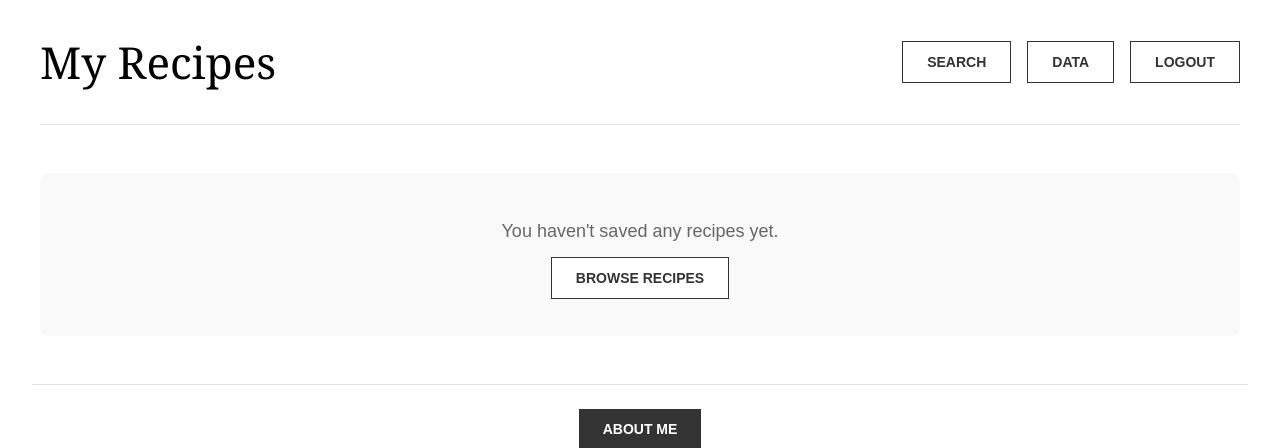
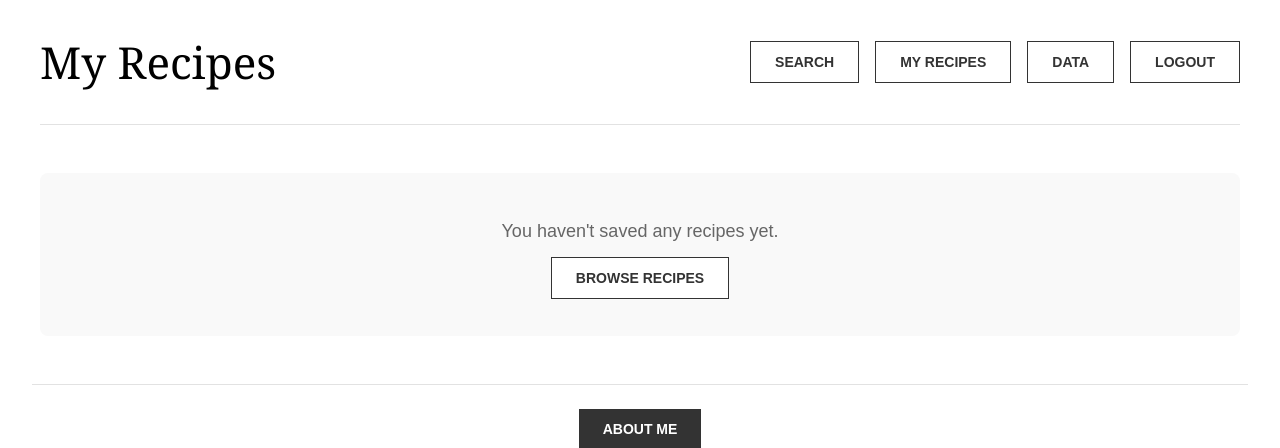
Before and after one commit to ambrosia-fish/recipe-app, a Django app: template src/recipes/templates/recipes/my_recipes.html in a window 1280 px wide. Shown: the top 448 px of the page. Run offline with Django 3.2, Linux system fonts and the light colour scheme; the template is opened without the code that fills it, so the values that code supplies are empty.

Commit message:
Fixed nav bar on my recipes

```diff
--- a/src/recipes/templates/recipes/my_recipes.html
+++ b/src/recipes/templates/recipes/my_recipes.html
@@ -13,6 +13,7 @@
             <h1>My Recipes</h1>
             <div class="nav-buttons">
                 <a href="{% url 'recipes:list' %}" class="nav-button">Search</a>
+                <a href="{% url 'recipes:my_recipes' %}" class="nav-button">My Recipes</a>
                 <a href="{% url 'recipes:analytics' %}" class="nav-button">Data</a>
                 <a href="{% url 'logout' %}" class="nav-button logout-button">Logout</a>
             </div>
```
